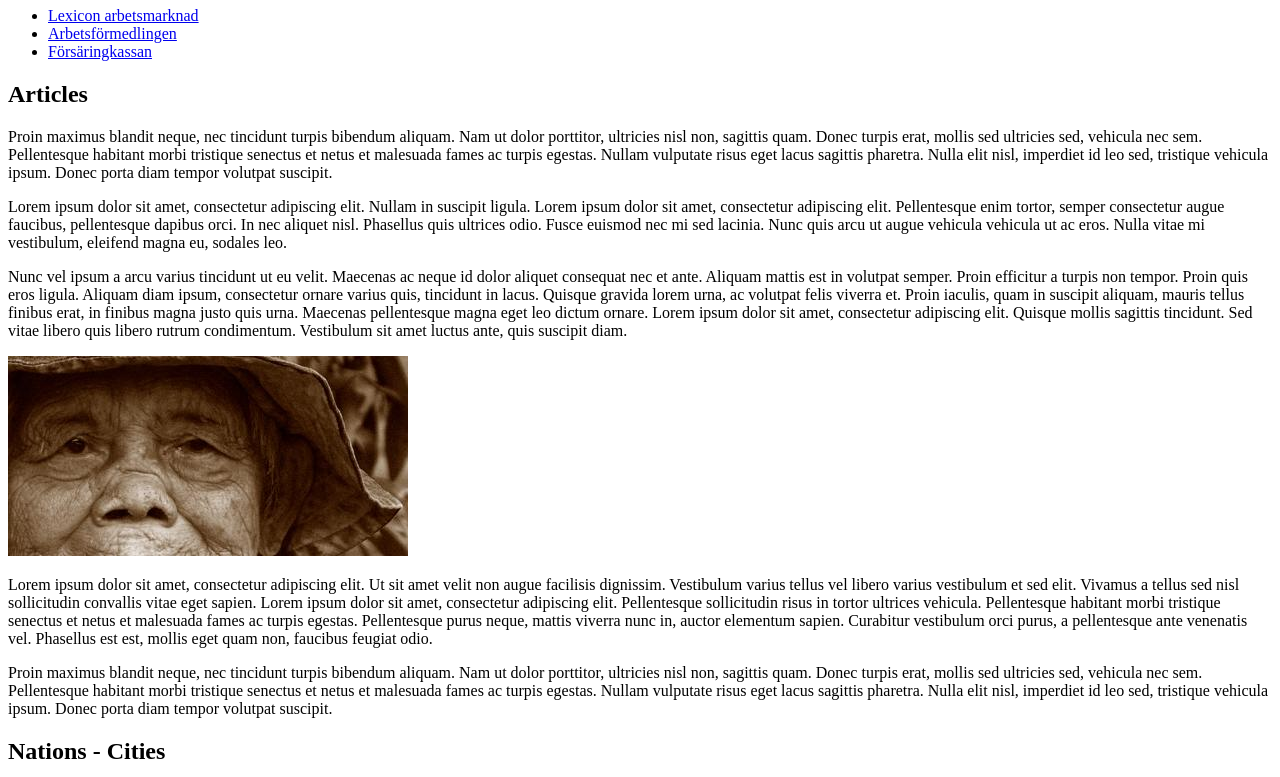
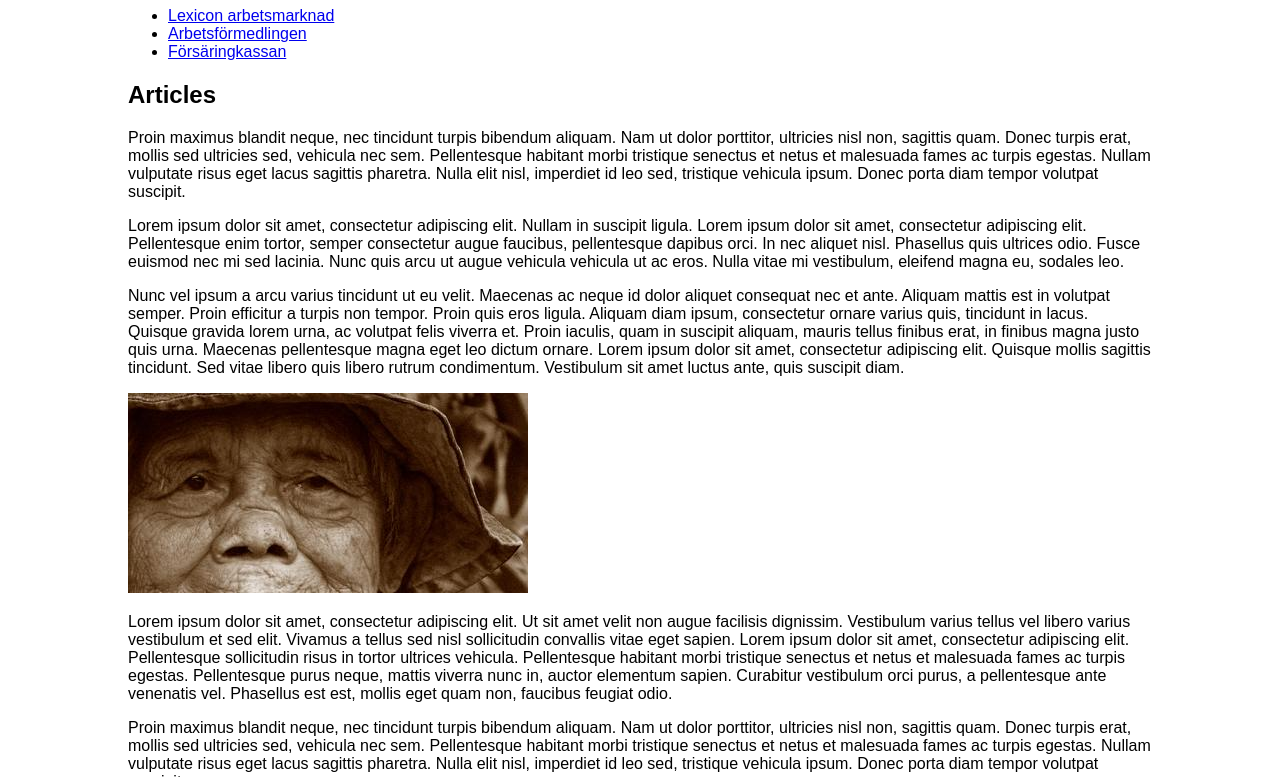
Before and after one commit to lindstrom01mikael/BasicFrontEnd, a plain HTML site: page index.html in a window 1280 px wide. Shown: the part 73-850 px from the top of the page. Drawn offline with Linux system fonts and the light colour scheme.

Commit message:
Add stylesheet that use on whole page and link stylesheet document in html document

```diff
--- /dev/null
+++ b/css/stylesheet.css
@@ -0,0 +1,8 @@
+* {
+    font-family: sans-serif;
+}
+
+body {
+    width: 1024px;
+    margin: auto;
+}
--- a/index.html
+++ b/index.html
@@ -3,6 +3,7 @@
     <head>
         <meta charset="utf-8" />
         <title>Education - HTML, CSS</title>
+        <link rel="stylesheet" href="css/stylesheet.css" />
     </head>
     <body>
         <header>
```
